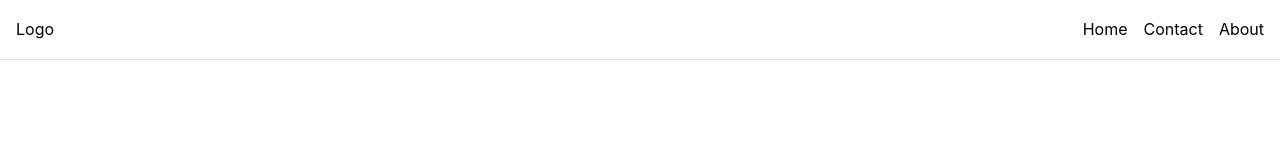
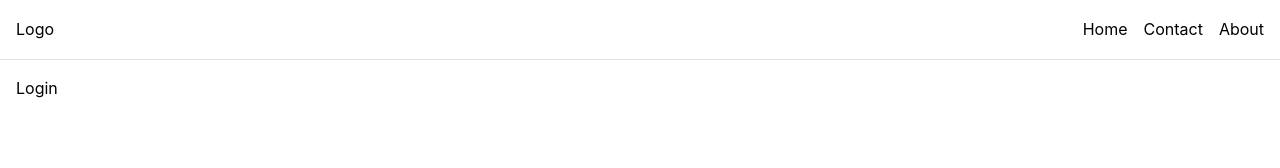
Before and after one commit to ejinsw/find-a-tutor, a Next.js app: page /login in a window 1280 px wide. Shown: the top 168 px of the page. Built offline with nearby package versions, Linux system fonts and the light colour scheme.

Commit message:
Added auth0, i don't think there needs to be a login page. Will discuss today. Might need more styling

```diff
--- a/src/app/login/Login.tsx
+++ b/src/app/login/Login.tsx
@@ -41,6 +41,6 @@ export function Login({ className }: Props) {
   }
 
   return <div className={`${className}`}>
-
+    <a href="/api/auth/login">Login</a>
   </div>;
 }
```
Also changed, not shown: src/app/api/auth/[auth0]/route.js (renamed from src/app/api/[auth]/route.js).
